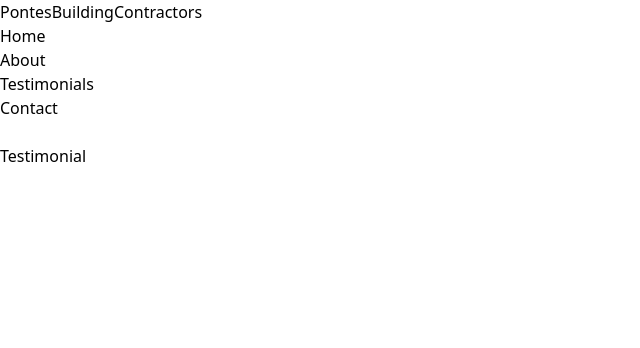
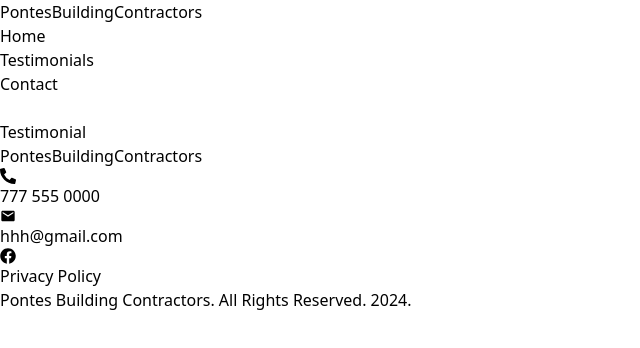
Before and after one commit to Nothsurm/Pontes_Construction, a React (Vite) app in the folder client/: page /testimonial in a window 1280 px wide. Shown: the top 348 px of the page, without its empty margins (0-640 px from the left). Built offline with nearby package versions, Linux system fonts and the light colour scheme.

Commit message:
Footer component added + small ui changes

```diff
--- a/client/src/App.jsx
+++ b/client/src/App.jsx
@@ -1,9 +1,9 @@
 import { BrowserRouter, Routes, Route } from "react-router-dom";
 import Home from "./pages/Home";
-import About from "./pages/About";
 import Testimonial from "./pages/Testimonial";
 import Contact from "./pages/Contact";
 import Header from "./components/Header";
+import Footer from "./components/Footer";
 
 export default function App() {
   return (
@@ -11,10 +11,10 @@ export default function App() {
       <Header />
       <Routes>
         <Route path='/' element={<Home />}></Route>
-        <Route path='/about' element={<About />}></Route>
         <Route path='/contact' element={<Contact />}></Route>
         <Route path='/testimonial' element={<Testimonial />}></Route>
       </Routes>
+      <Footer />
     </BrowserRouter>
   )
 }
--- /dev/null
+++ b/client/src/components/Footer.jsx
@@ -0,0 +1,32 @@
+import { FaPhoneAlt, FaFacebook } from "react-icons/fa";
+import { MdEmail } from "react-icons/md";
+
+
+export default function () {
+  return (
+    <div className='w-full bg-slate-900 lg:h-[200px] sm:h-[300px]'>
+        <div className="flex flex-row justify-around flex-wrap">
+            <h1 className='font-bold text-sm sm:text-xl flex flex-wrap flex-col text-center mt-10 max-w-36'>
+                <span className='text-red-700 text-3xl uppercase'>Pontes</span>
+                <span className='text-xs text-white'>Building</span>
+                <span className='text-xs text-white'>Contractors</span>
+            </h1>
+            <div className="mt-10 flex flex-col text-white gap-5 max-w-36">
+                <div className="flex flex-row gap-3 items-center">
+                    <FaPhoneAlt /><p>777 555 0000</p>
+                </div>
+                <div className="flex flex-row gap-3 items-center">
+                    <MdEmail /><p>hhh@gmail.com</p>
+                </div>
+            </div>
+            <div className="mt-10 flex flex-col flex-wrap items-center text-white gap-5 max-w-36">
+                <a href="https://www.facebook.com/" target="_blank"><FaFacebook/></a>
+                <p>Privacy Policy</p>
+            </div>
+        </div>
+        <div className="mt-14 flex flex-wrap justify-center text-center text-white">
+            <p>Pontes Building Contractors. All Rights Reserved. 2024.</p>
+        </div>
+    </div>
+  )
+}
--- a/client/src/components/Header.jsx
+++ b/client/src/components/Header.jsx
@@ -29,9 +29,6 @@ export default function Header() {
                 <Link to='/'>
                 <li className='text-slate-900 hover:opacity-50 transition ease-in-out delay-50 cursor-pointer font-bold'>Home</li>
                 </Link>
-                <Link to='/about'>
-                    <li className='text-slate-900 hover:opacity-50 transition ease-in-out delay-50 cursor-pointer font-bold'>About</li>
-                </Link>
                 <Link to='/testimonial'>
                     <li className='text-slate-900 hover:opacity-50 transition ease-in-out delay-50 cursor-pointer font-bold'>Testimonials</li>
                 </Link>
@@ -61,12 +58,6 @@ export default function Header() {
                         Home
                     </Link>
                     <Link
-                        to='/about'
-                        className='text-slate-400 w-full text-center py-6 hover:opacity-90'
-                        onClick={() => setShowMenu(false)}>
-                        About
-                    </Link>
-                    <Link
                         to='/testimonial'
                         className='text-slate-400 w-full text-center py-6 hover:opacity-90'
                         onClick={() => setShowMenu(false)}>
--- a/client/src/pages/About.jsx
+++ /dev/null
@@ -1,7 +0,0 @@
-import React from 'react'
-
-export default function About() {
-  return (
-    <div>About</div>
-  )
-}
--- a/client/src/pages/Home.jsx
+++ b/client/src/pages/Home.jsx
@@ -58,12 +58,12 @@ export default function Home() {
             <p className='text-slate-700'>We have been in the construction sector for more than <span className='font-bold'>30 years</span> and have been adequately trained to provide the <span className='font-bold'>best services in the most effective way</span> at an affordable price</p><br /><br />
             <p className='text-slate-700'>Please do not hesitate to contact us directly through our contact form and we will reply to your request promptly, or telephone us directly for an immediate response.</p>
           <div className="flex flex-row flex-wrap gap-14 mt-5">
-            <div>
+            <div className='items-center mt-1'>
               <Link to='/contact'>
                 <button className='bg-blue-500 hover:bg-blue-700 text-white font-bold py-2 px-4 rounded'>Contact Us</button>
               </Link>
             </div>
-            <div className="flex flex-row gap-3 mt-3">
+            <div className="flex flex-row gap-2 mt-1 items-center">
               <FaPhoneAlt /> <p>77-555-0000</p>
             </div>
           </div>
@@ -74,7 +74,7 @@ export default function Home() {
       <div className="w=full mt-10">
         <div style={{ background: "url('https://cdn.pixabay.com/photo/2016/11/29/03/53/house-1867187_1280.jpg') center no-repeat", backgroundSize:'cover'}} className="h-[300px] opacity-60 w-full"></div>
       </div>
-      <div className="flex flex-row justify-around m-20 gap-5 flex-wrap">
+      <div className="flex flex-row justify-around m-16 gap-5 flex-wrap">
         <div className="bg-white shadow-md hover:shadow-lg transition-shadow overflow-hidden rounded-lg w-full sm:w-[330px]">
           <img src="https://acropolis-wp-content-uploads.s3.us-west-1.amazonaws.com/communication-in-construction-hero-2.webp" alt="construction workers" className='h=[320px] sm:h-[220px] w-full object-cover hover:scale-105 transition-scale duration-300'/>
           <div className="p-3 flex flex-col gap-2 w-full">
```
